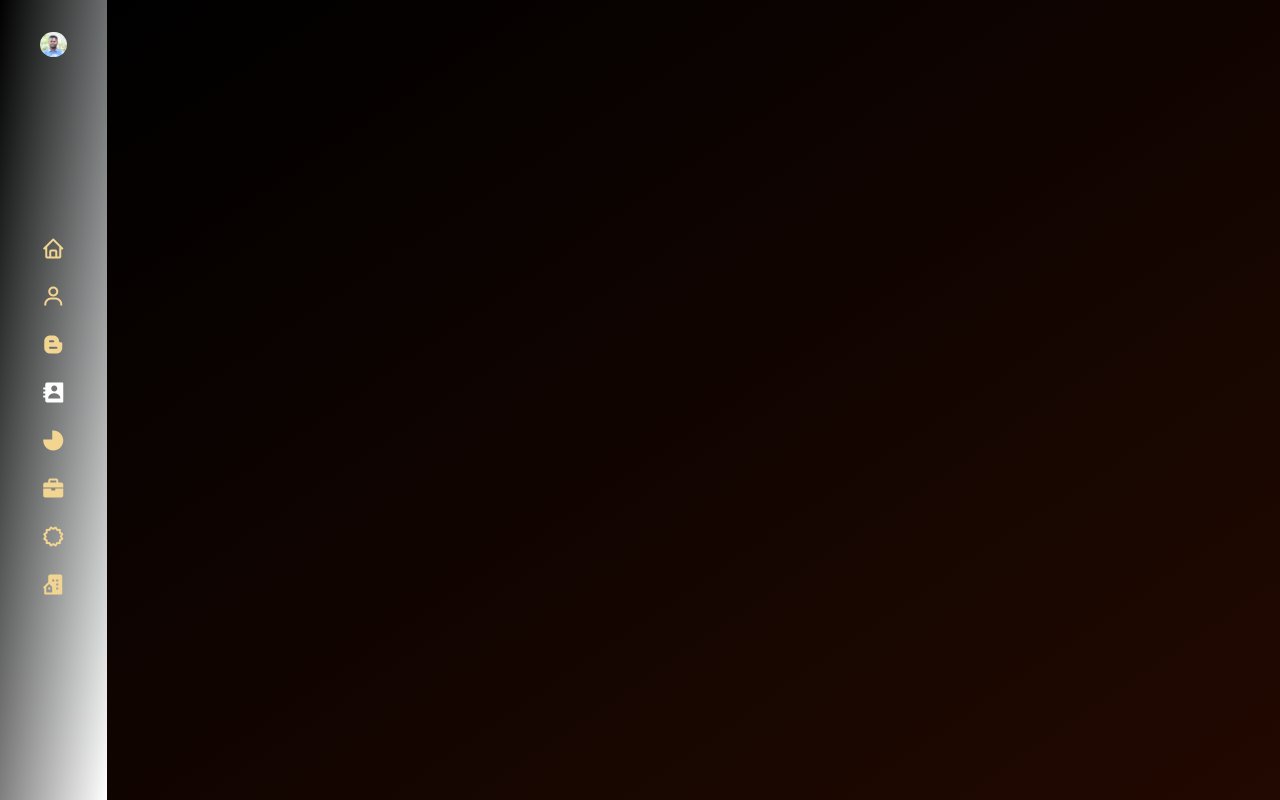
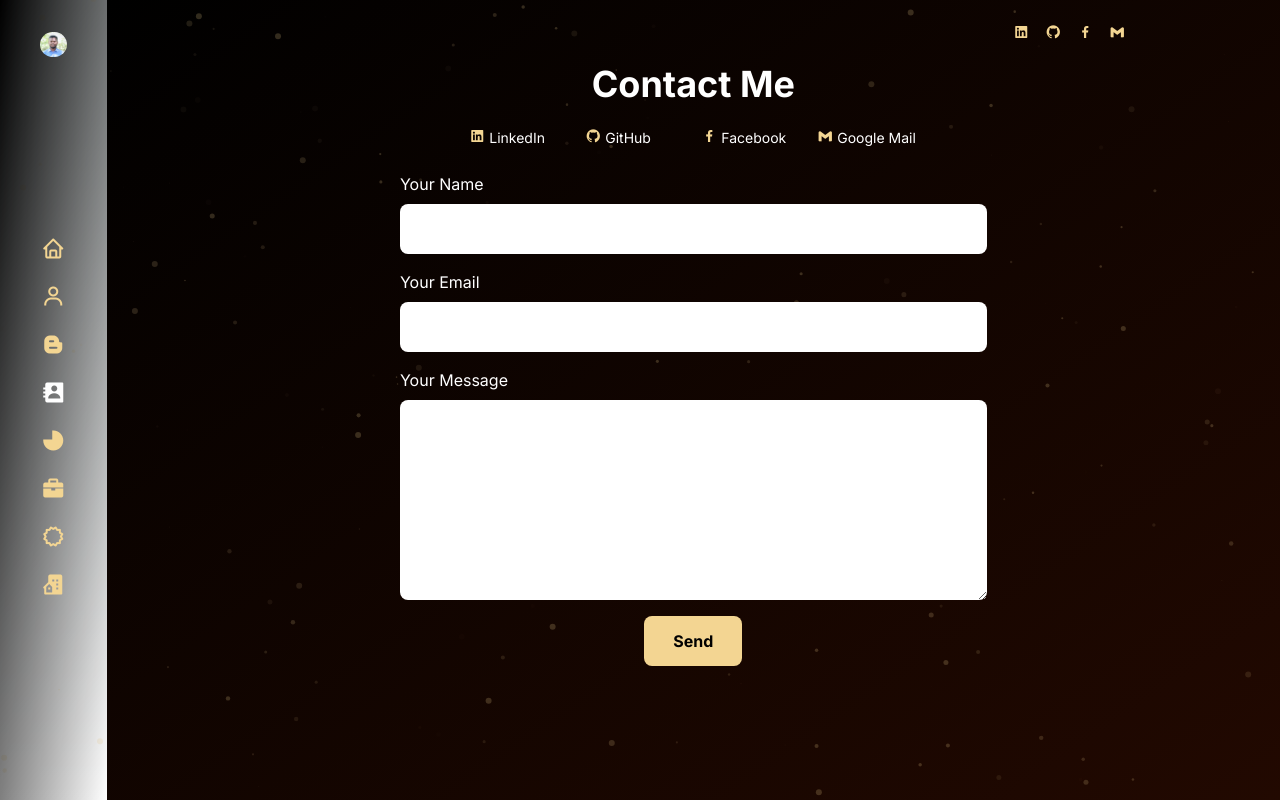
Before and after one commit to KasunUdaraWaththeHewa/Kasun-Udara-Frontend, a Next.js app: page /contact in a window 1280 px wide. Built offline with nearby package versions, Linux system fonts and the light colour scheme.

Commit message:
Contact Me Section Done

```diff
--- a/src/app/contact/page.tsx
+++ b/src/app/contact/page.tsx
@@ -1,11 +1,114 @@
 import Image from "next/image";
+import Particles from "@/components/particles/ParticleDesign";
 
+const socials = [
+  {
+    name: "LinkedIn",
+    logo: "bxl-linkedin-square",
+    link: "https://www.linkedin.com/in/w-h-kasun-udara/",
+  },
+  {
+    name: "GitHub",
+    logo: "bxl-github",
+    link: "https://github.com/KasunUdaraWaththeHewa",
+  },
+  {
+    name: "Facebook",
+    logo: "bxl-facebook",
+    link: "https://www.facebook.com/kasun.kalhara.900?mibextid=LQQJ4d",
+  },
+  {
+    name: "Google Mail",
+    logo: "bxl-gmail",
+    link: "mailto:kasunu2001@gmail.com",
+  },
+];
 export default function Page() {
   return (
     <>
-    <div className="w-full h-screen bg-gradient-to-br from-black to-darkMaroon text-gold flex flex-col items-center py-4">
-
-    </div>
+      <div className="w-full h-screen bg-gradient-to-br from-black to-darkMaroon text-gold flex flex-col items-center py-4">
+        <Particles />
+        <div
+          className="w-3/4 flex flex-row justify-end items-center cursor-pointer"
+          style={{ zIndex: 21 }}
+        >
+          {socials.map((social) => (
+            <a
+              key={social.name}
+              href={social.link}
+              target="_blank"
+              rel="noopener noreferrer"
+              className="flex items-center space-x-2 rounded-lg p-2 transition transform hover:scale-110 transition duration-500 ease-in-out"
+            >
+              <i className={`bx ${social.logo} text-1xl`}></i>
+            </a>
+          ))}
+        </div>
+        <div className="mt-4">
+          <h1 className="text-4xl text-white w-full text-centers">
+            <b>Contact Me</b>
+          </h1>
+        </div>
+        <div className="w-full flex flex-wrap justify-center items-center mt-4">
+          <div className="w-1/2 flex flex-row items-center justify-center items-center">
+            {socials.map((social) => (
+              <a
+                key={social.name}
+                href={social.link}
+                target="_blank"
+                rel="noopener noreferrer"
+                className="flex items-center space-x-2 rounded-lg p-2 transition transform hover:scale-110 transition duration-500 ease-in-out"
+              >
+                <div className="flex flex-row w-[100px]">
+                  <i className={`bx ${social.logo} text-1xl`}></i>
+                  <span className="text-white text-sm">
+                    &nbsp;{social.name}
+                  </span>
+                </div>
+              </a>
+            ))}
+          </div>
+        </div>
+        <div className="w-1/2 flex flex-col justify-center items-center mt-4">
+          <div className="w-full flex flex-col items-center justify-center">
+            <label className="text-white text-1xl w-full text-left">
+              Your Name{" "}
+            </label>
+            <input
+              type="text"
+              className="w-full h-[50px] p-2 rounded-lg mt-2 text-black"
+              style={{ zIndex: 21 }}
+            />
+          </div>
+          <div className="w-full flex flex-col items-center justify-center mt-4">
+            <label className="text-white text-1xl w-full text-left">
+              Your Email{" "}
+            </label>
+            <input
+              type="email"
+              className="w-full h-[50px] p-2 rounded-lg mt-2 text-black"
+              style={{ zIndex: 21 }}
+            />
+          </div>
+          <div className="w-full flex flex-col items-center justify-center mt-4">
+            <label className="text-white text-1xl w-full text-left">
+              Your Message{" "}
+            </label>
+            <textarea
+              className="w-full h-[200px] p-2 rounded-lg mt-2 text-black"
+              style={{ zIndex: 21 }}
+            />
+          </div>
+          <div className="w-1/6 flex flex-col items-center justify-center mt-4 mb-4">
+            <button
+              className="w-full h-[50px] bg-gold text-black rounded-lg cursor-pointer"
+              style={{ zIndex: 21 }}
+            >
+              <b>Send</b>
+            </button>
+          </div>
+        </div>
+      </div>
     </>
   );
 }
```
